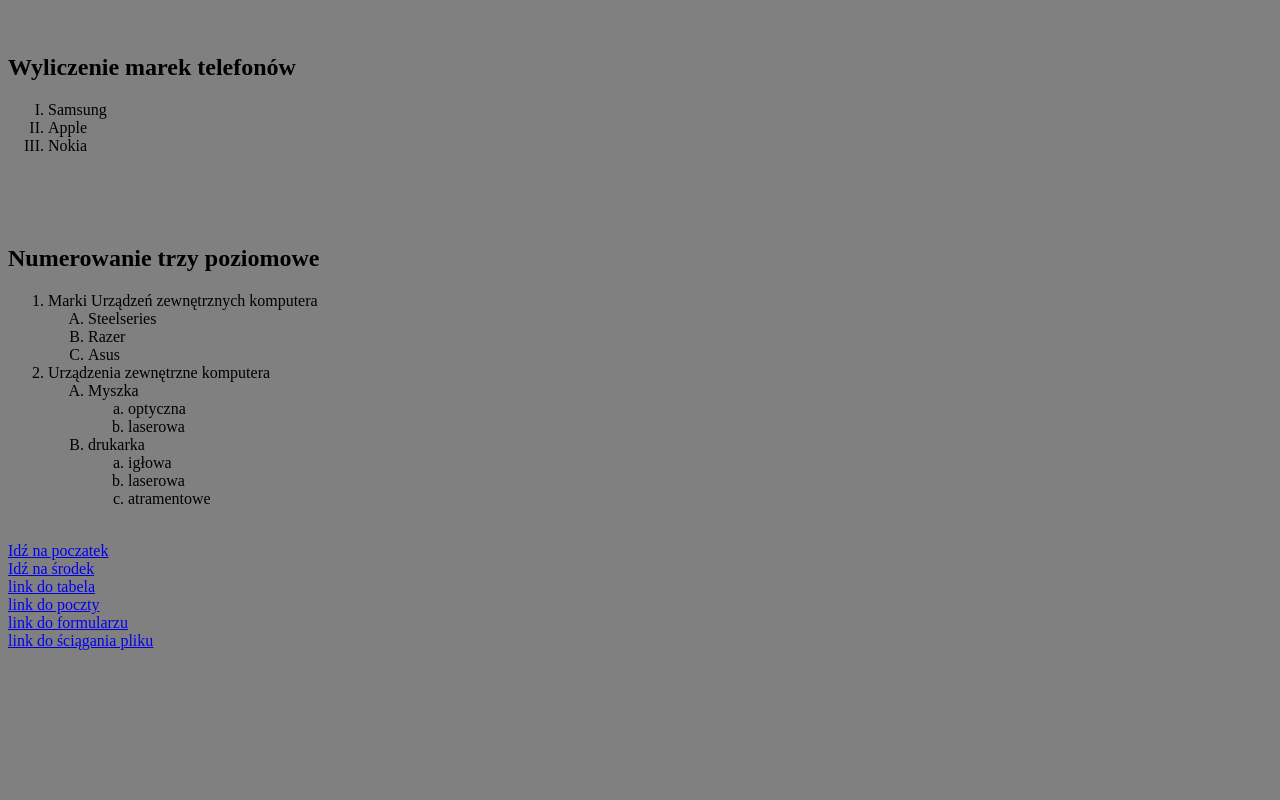
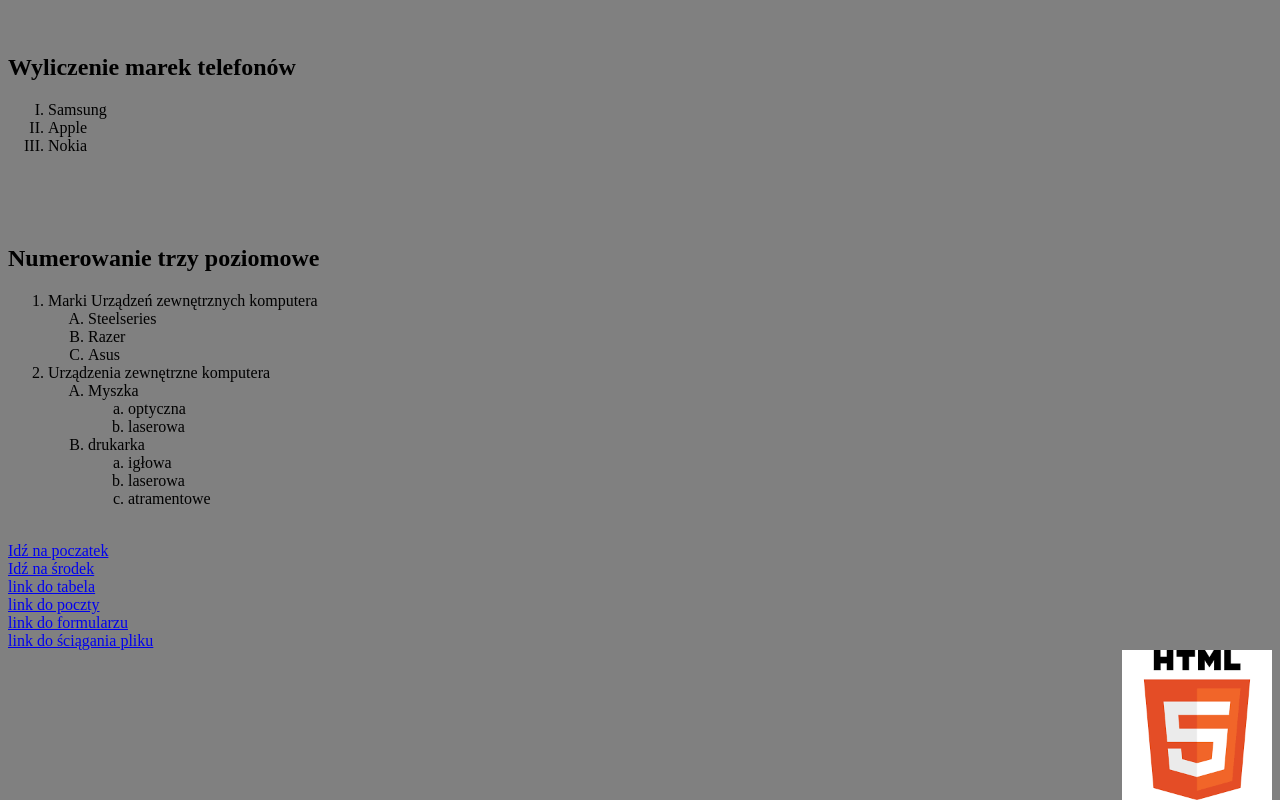
Before and after one commit to KacDabr/Kacper-Da, a plain HTML site: page index.html in a window 1280 px wide. Shown: the part 3613-4413 px from the top of the page. Before the commit the page ends 4271 px from the top, so only its background shows below. Drawn offline with Linux system fonts and the light colour scheme.

Commit message:
Update index.html

```diff
--- a/index.html
+++ b/index.html
@@ -136,6 +136,7 @@
   <a href="poczta_dabrowski.html">link do poczty</a> <br>
   <a href="formularz_dabrowski.html">link do formularzu</a> <br>
   <a href="plik_dabrowski.html">link do ściągania pliku</a> <br>
+  <img src="html5.jpg" width="150" style="float: right">
 
 
 
```
